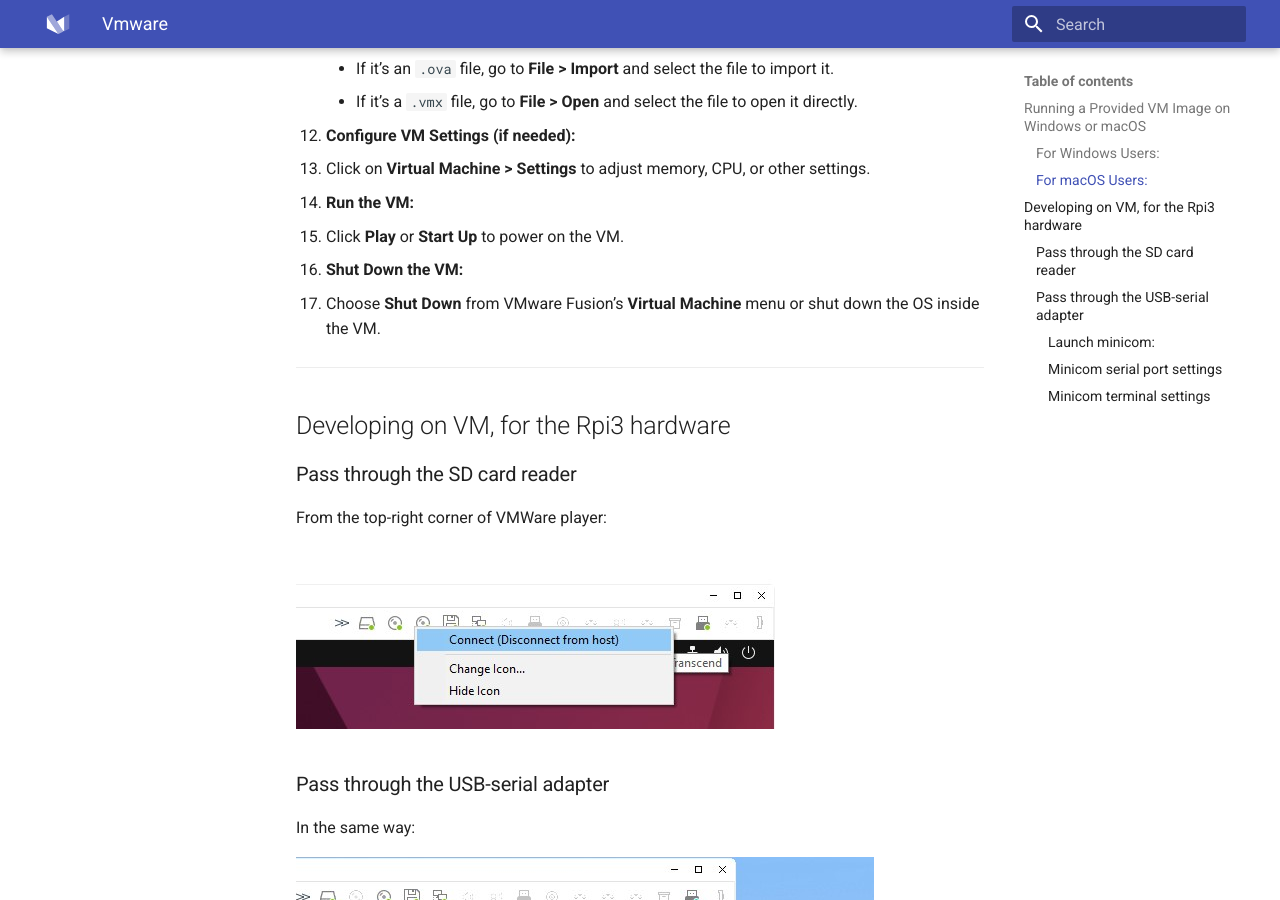
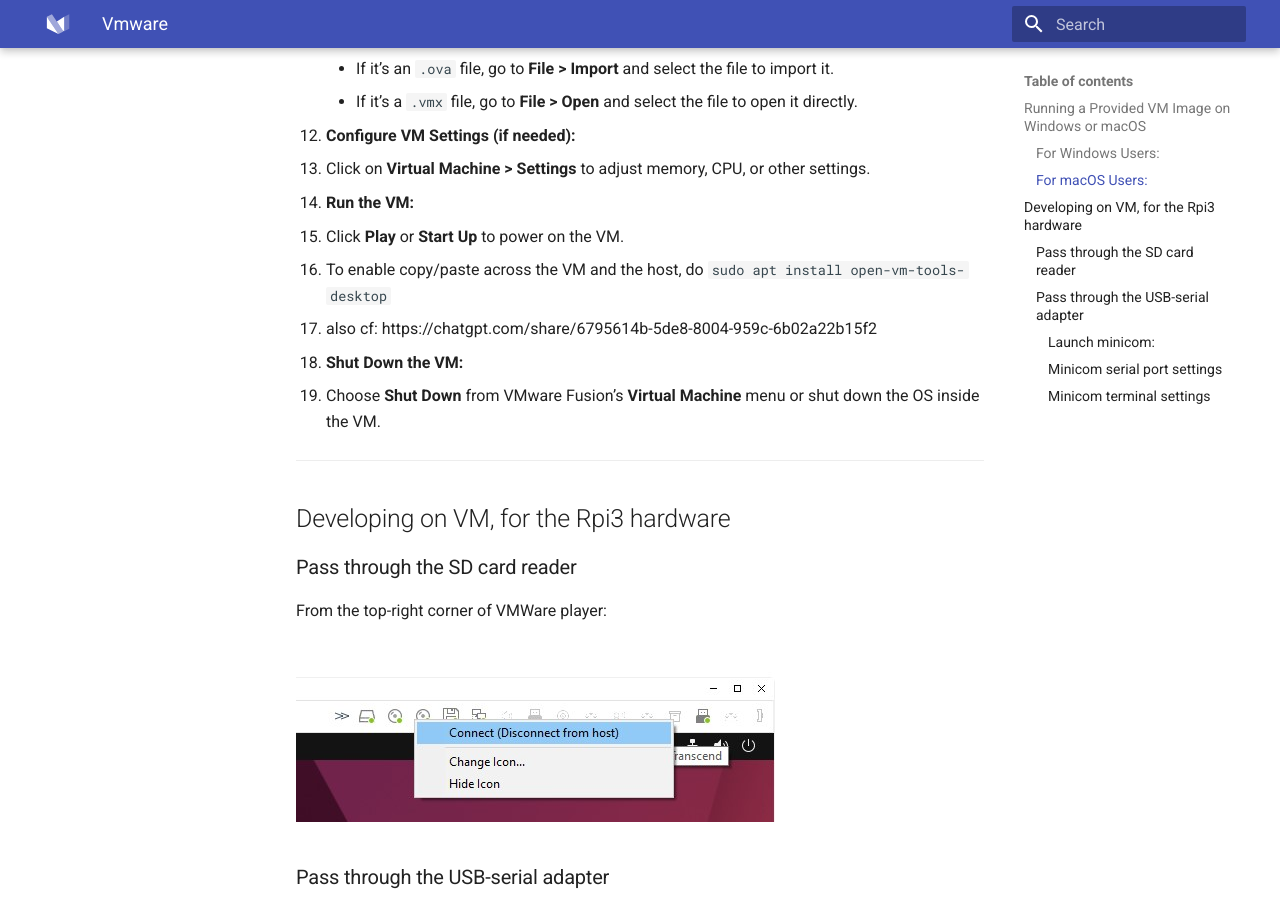
Before and after one commit to fxlin/uva-os-main, an MkDocs documentation site: the page built from docs/vm/vmware.md, in a window 1280 px wide and 900 px high, scrolled down 1728 px. Built offline with MkDocs 1.6.1 and Material for MkDocs 9.7.7, drawn with Linux system fonts in a browser that asks for light colours.

Commit message:
Update vmware.md

```diff
--- a/docs/vm/vmware.md
+++ b/docs/vm/vmware.md
@@ -58,6 +58,9 @@
 
 7. **Run the VM:**
    - Click **Play** or **Start Up** to power on the VM.
+   - To enable copy/paste across the VM and the host, do `sudo apt install open-vm-tools-desktop`
+   - also cf: https://chatgpt.com/share/6795614b-5de8-8004-959c-6b02a22b15f2
+
 
 8. **Shut Down the VM:**
    - Choose **Shut Down** from VMware Fusion’s **Virtual Machine** menu or shut down the OS inside the VM.
```
